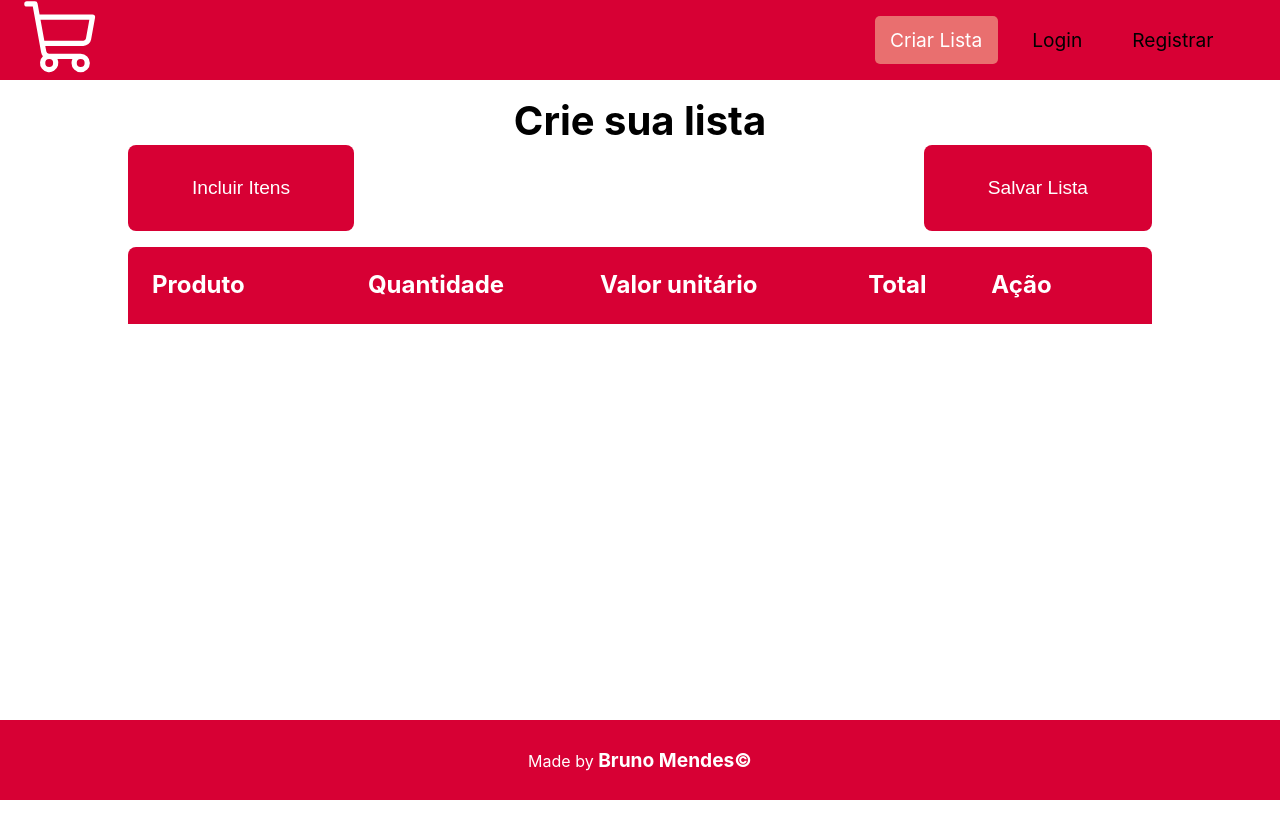
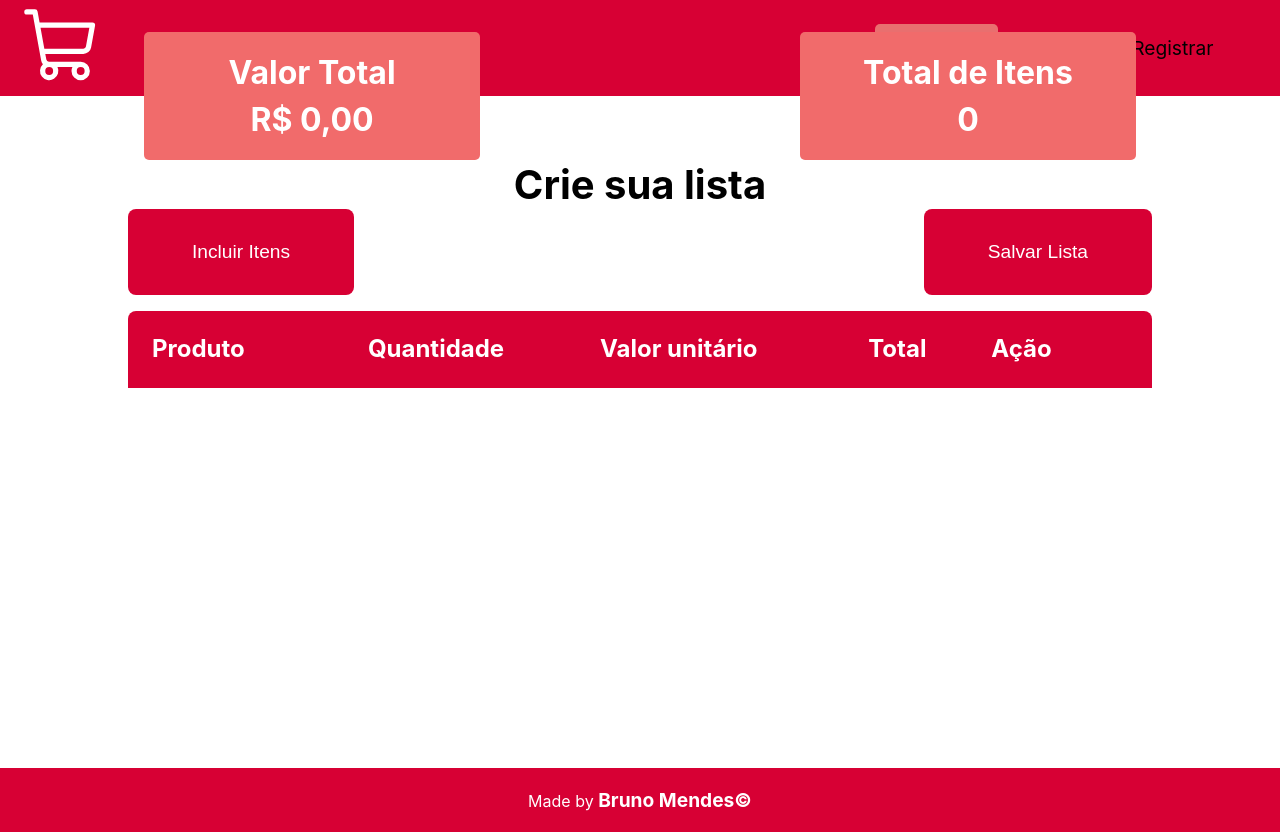
Before and after one commit to Brpimendes/list-web-ts, a React (Create React App) app: page / in a window 1280 px wide. Before the commit the page ends 800 px from the top, so only its background shows below. Built offline with nearby package versions, Linux system fonts and the light colour scheme.

Commit message:
IMplementacao do sumario na pagina e ajustes diversos na página de listagem.

```diff
--- a/src/components/EditListModal/index.tsx
+++ b/src/components/EditListModal/index.tsx
@@ -48,7 +48,7 @@ export const EditListModal = ({
       setQuantity(listItem.quantity);
       setUnitaryPrice(listItem.unitaryPrice);
     }
-  }, [isOpen]);
+  }, [isOpen, listItem]);
 
   return (
     <ModalContainer
--- a/src/components/Footer/styles.ts
+++ b/src/components/Footer/styles.ts
@@ -1,7 +1,7 @@
 import styled from "styled-components";
 
 export const FooterContainer = styled.footer`
-  height: 10vh;
+  height: 08vh;
   display: flex;
   justify-content: center;
   align-items: center;
--- a/src/components/Header/index.tsx
+++ b/src/components/Header/index.tsx
@@ -1,9 +1,11 @@
 import Navbar from "../Navbar";
 import { ShoppingCart } from "@phosphor-icons/react";
 import { HeaderContainer } from "./styles";
+import Summary from "../Summary";
 
 const Header = () => {
   return (
+    <>
       <HeaderContainer>
         <div className="logo">
           <a href="/">
@@ -12,6 +14,8 @@ const Header = () => {
         </div>
         <Navbar />
       </HeaderContainer>
+      <Summary />
+    </>
   );
 };
 
--- a/src/components/Header/styles.ts
+++ b/src/components/Header/styles.ts
@@ -1,7 +1,7 @@
 import styled from "styled-components";
 
 export const HeaderContainer = styled.header`
-  height: 10vh;
+  height: 12vh;
   display: flex;
   justify-content: space-between;
   align-items: center;
--- /dev/null
+++ b/src/components/Summary/index.tsx
@@ -0,0 +1,38 @@
+import { useAddList } from "../../hooks/useListItems";
+import { SummaryContainer } from "./styles";
+
+const Summary = () => {
+  const { list } = useAddList();
+
+  const qtdeItems = list.length;
+
+  const vlrTotal = list.reduce(
+    (acc, list) => {
+      acc.total += list.totalPrice;
+      return acc;
+    },
+    {
+      total: 0,
+    }
+  );
+
+  return (
+    <SummaryContainer>
+      <section>
+        <h3>Valor Total</h3>
+        <span>
+          {new Intl.NumberFormat("pt-br", {
+            style: "currency",
+            currency: "BRL",
+          }).format(vlrTotal.total)}
+        </span>
+      </section>
+      <section>
+        <h3>Total de Itens</h3>
+        <span>{qtdeItems}</span>
+      </section>
+    </SummaryContainer>
+  );
+};
+
+export default Summary;
--- /dev/null
+++ b/src/components/Summary/styles.ts
@@ -0,0 +1,36 @@
+import styled from "styled-components";
+
+export const SummaryContainer = styled.div`
+  display: grid;
+  grid-template-columns: repeat(2, 1fr);
+  gap: 2rem;
+
+  section {
+    display: flex;
+    flex-direction: column;
+    justify-content: center;
+    align-items: center;
+
+    width: 21rem;
+    height: 8rem;
+    padding: 1rem;
+    margin: -4rem auto;
+
+    background-color: #f16b6b;
+    border: none;
+    border-radius: 5px;
+    color: #fff;
+
+    h3 {
+      font-size: 2rem;
+      text-align: center;
+    }
+
+    span {
+      margin-top: 0.5rem;
+      font-size: 2rem;
+      font-weight: bold;
+      text-align: center;
+    }
+  }
+`;
--- a/src/hooks/useListItems.tsx
+++ b/src/hooks/useListItems.tsx
@@ -56,15 +56,16 @@ export function AddListProvider({ children }: AddListProviderProps) {
   }
 
   function editItemList(listEdit: List) {
-    list.find((ls) => {
-      if (ls.id === listEdit.id) {
-        ls.product = listEdit.product;
-        ls.quantity = listEdit.quantity;
-        ls.unitaryPrice = listEdit.unitaryPrice;
-        ls.totalPrice = listEdit.totalPrice;
-      }
-      return;
-    });
+    const itemToEdit = LIST_DATA.find((item: any) => item.id === listEdit.id);
+
+    if (itemToEdit) {
+      itemToEdit.product = listEdit.product;
+      itemToEdit.quantity = listEdit.quantity;
+      itemToEdit.unitaryPrice = listEdit.unitaryPrice;
+      itemToEdit.totalPrice = listEdit.totalPrice;
+    }
+
+    setList([...LIST_DATA]);
   }
 
   return (
--- a/src/pages/List/index.tsx
+++ b/src/pages/List/index.tsx
@@ -1,4 +1,4 @@
-import { useEffect, useState } from "react";
+import { useState } from "react";
 
 import { AddListModal } from "../../components/AddListModal";
 import { EditListModal } from "../../components/EditListModal";
@@ -58,8 +58,18 @@ export const List = () => {
               <tr key={ls.id}>
                 <td>{ls.product}</td>
                 <td>{ls.quantity}</td>
-                <td>{ls.unitaryPrice}</td>
-                <td>{ls.totalPrice}</td>
+                <td>
+                  {new Intl.NumberFormat("pt-br", {
+                    style: "currency",
+                    currency: "BRL",
+                  }).format(Number(ls.unitaryPrice))}
+                </td>
+                <td>
+                  {new Intl.NumberFormat("pt-br", {
+                    style: "currency",
+                    currency: "BRL",
+                  }).format(ls.totalPrice)}
+                </td>
                 <td>
                   <button
                     onClick={() => removeItemList(ls.id, idx)}
--- a/src/pages/List/styles.ts
+++ b/src/pages/List/styles.ts
@@ -3,13 +3,13 @@ import styled from "styled-components";
 export const ListContainer = styled.main`
   height: 80vh;
   width: 80%;
-  margin: 0 auto;
+  margin: 1rem auto;
   display: flex;
   flex-direction: column;
   flex: 1;
 
   h1 {
-    margin-top: 1rem;
+    margin-top: 3rem;
     font-size: 2.5rem;
     text-align: center;
   }
```
Lines whose indentation alone changed are shown as unchanged.
